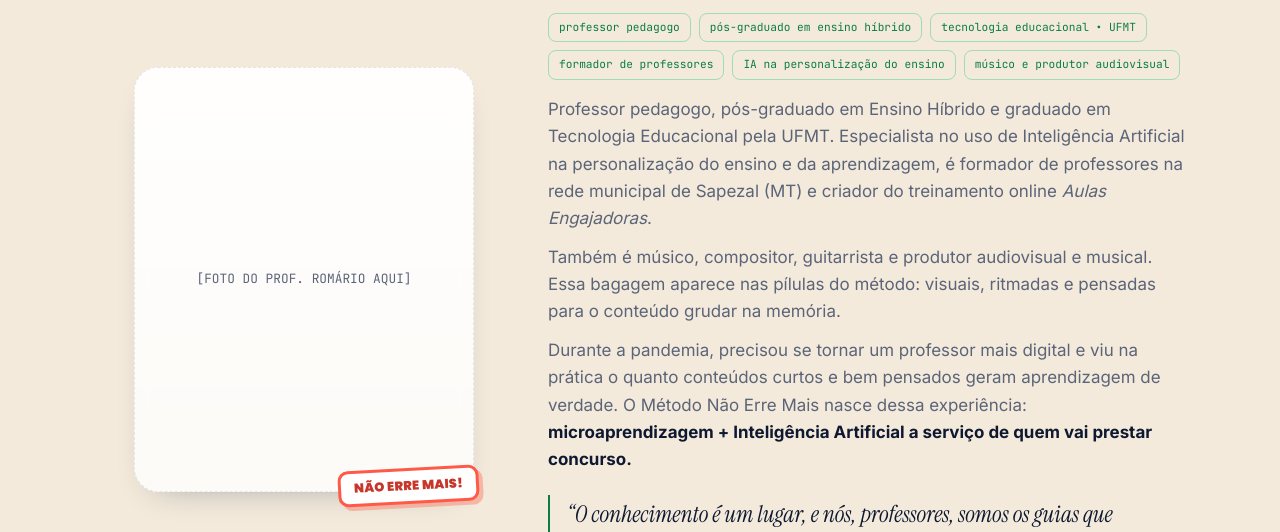
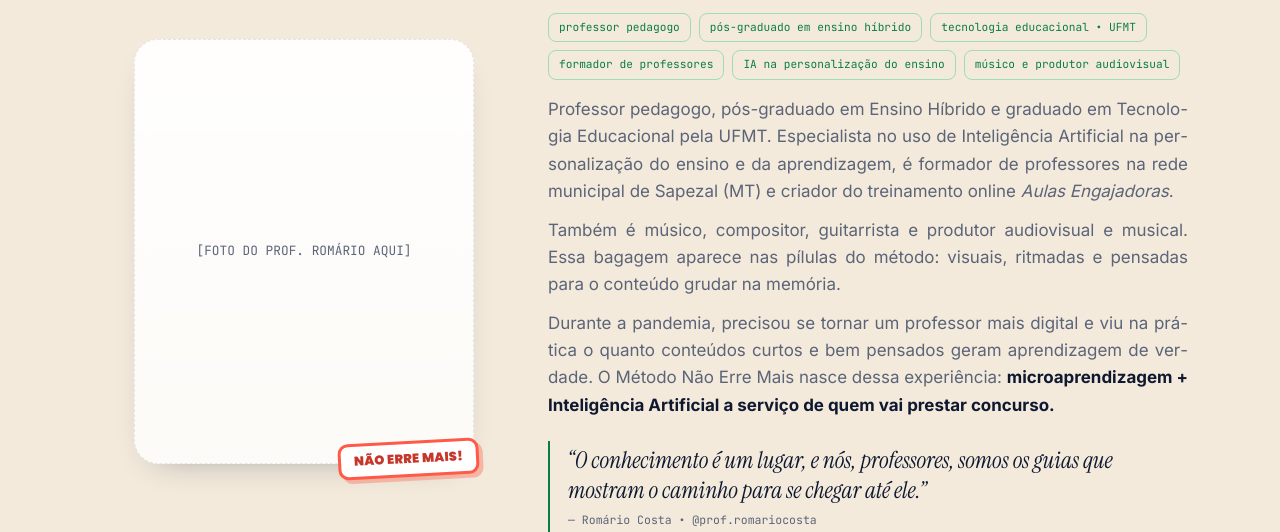
Before and after one commit to Geffersonballes/nao-erre-mais-landing, a plain HTML site: page index.html in a window 1280 px wide. Shown: the part 9572-10104 px from the top of the page. Drawn offline with Linux system fonts and the light colour scheme; animation ran at ten frames a second.

Commit message:
Justifica o texto da bio do professor
Co-Authored-By: Claude Opus 5.5 <noreply@anthropic.com>
Claude-Session: https://claude.ai/code/session_01DxZEAHBMssXVMWMmdNhUB4

```diff
--- a/index.html
+++ b/index.html
@@ -278,6 +278,7 @@ input[type=range]::-moz-range-thumb{width:26px;height:26px;border:0;border-radiu
 .foot-social a{width:44px;height:44px;border-radius:12px;display:grid;place-items:center;border:1px solid var(--line2);color:var(--text);transition:border-color .2s,color .2s}
 .foot-social a:hover,.foot-social a:focus-visible{border-color:var(--cta);color:var(--accent)}
 .foot-social svg{width:20px;height:20px}
+.teacher .lead{text-align:justify;hyphens:auto;-webkit-hyphens:auto;text-wrap:pretty}
 .quote cite{display:block;margin-top:8px;font-family:var(--f-mono);font-style:normal;font-size:.72rem;color:var(--muted)}
 .ph{background:rgba(255,225,77,.12);border:1px dashed var(--yellow);color:var(--yel-t);padding:1px 6px;border-radius:6px;font-size:.9em}
 
```
